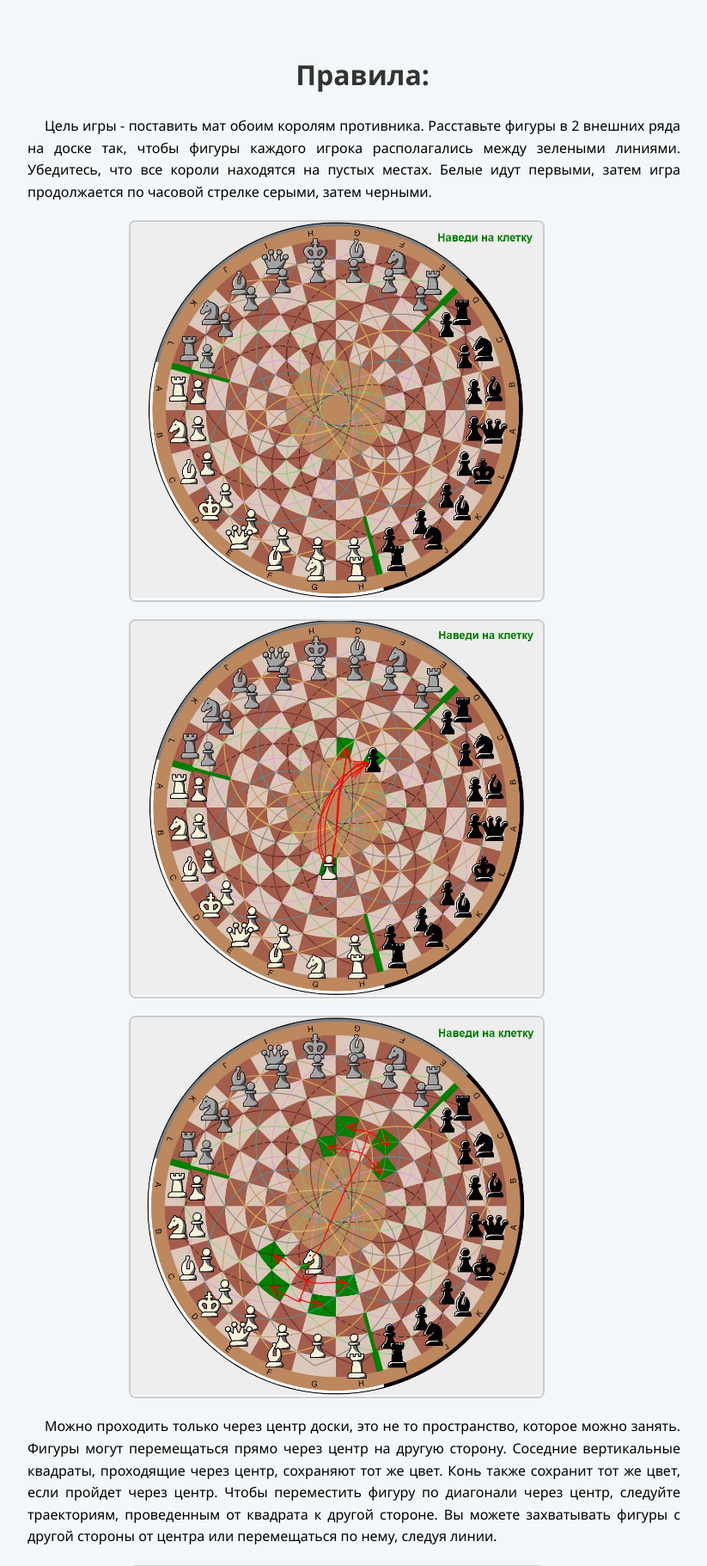
After one commit to timoncraus/Round3ManChess, a Django app: page /rules/ in a window 1280 px wide. The commit adds this page. Shown: the top 1821 px of the page at 86% size, without its empty margins (248-1071 px from the left). Run offline with Django 4.2, Linux system fonts and the light colour scheme.

Commit message:
Окно "О программе" и вкладка "Правила игры"

```diff
--- a/chessfor3/chessfor3/urls.py
+++ b/chessfor3/chessfor3/urls.py
@@ -11,6 +11,7 @@ urlpatterns = [
     path('game/<int:game_id>/', game_room, name='game_room'),
     path('sandbox/', sandbox, name='sandbox'),
     path('sandbox_crazy/', sandbox_crazy, name='sandbox_crazy'),
+    path('rules/', rules, name='rules'),
 
      # Аутентификация
     path('accounts/login/', auth_views.LoginView.as_view(template_name='login.html'), name='login'),
--- a/chessfor3/game/views.py
+++ b/chessfor3/game/views.py
@@ -38,3 +38,6 @@ def sandbox_crazy(request):
     with open(path, encoding='utf-8') as f:
         initial_state = json.load(f)
     return render(request, 'game/index.html', {'game_id': 'sandbox-crazy', 'game_state_json': json.dumps(initial_state)})
+
+def rules(request):
+    return render(request, 'rules.html')
--- a/chessfor3/static/css/home.css
+++ b/chessfor3/static/css/home.css
@@ -29,11 +29,11 @@ h1 {
 }
 
 .btn-sandbox {
-  background-color: #D6E54C;
+  background-color: #BAC656;
 }
 
 .btn-sandbox:hover {
-  background-color: #BDC310;
+  background-color: #8B9437;
 }
 
 .btn-sandbox-crazy {
@@ -42,6 +42,16 @@ h1 {
 
 .btn-sandbox-crazy:hover {
   background-color: #944E20;
+}
+
+.btn-rules {
+  border: 4px solid black;
+  color: black;
+  background-color: white;
+}
+
+.btn-rules:hover {
+  background-color: gray;
 }
 
 table {
@@ -86,3 +96,90 @@ tr:hover {
 .btn-watch:hover {
   background-color: #0d8ae2;
 }
+
+.about-btn {
+  position: absolute;
+  top: 10px;
+  left: 10px;
+  background-color: #333;
+  color: #fff;
+  border: none;
+  padding: 12px 24px;
+  border-radius: 6px;
+  font-size: 20px;
+  cursor: pointer;
+  transition: background-color 0.3s ease;
+}
+
+.about-btn:hover {
+  background-color: #555;
+}
+
+.modal {
+  display: none; /* Скрыто по умолчанию */
+  position: fixed;
+  z-index: 1000;
+  left: 0;
+  top: 0;
+  width: 100%;
+  height: 100%;
+  overflow: auto;
+  background-color: rgba(0, 0, 0, 0.5);
+  animation: fadeIn 0.3s;
+}
+
+.modal-content {
+  background-color: #fefefe;
+  margin: 10% auto;
+  padding: 20px 30px;
+  border: 1px solid #888;
+  width: 400px;
+  border-radius: 10px;
+  box-shadow: 0 5px 15px rgba(0,0,0,0.3);
+  animation: slideDown 0.3s ease;
+}
+
+.close-btn {
+  color: #aaa;
+  float: right;
+  font-size: 22px;
+  font-weight: bold;
+  cursor: pointer;
+}
+
+.close-btn:hover {
+  color: #000;
+}
+
+@keyframes slideDown {
+  from { transform: translateY(-50px); opacity: 0; }
+  to { transform: translateY(0); opacity: 1; }
+}
+
+@keyframes fadeIn {
+  from { opacity: 0; }
+  to { opacity: 1; }
+}
+
+.info {
+  padding-left: 40px;
+  text-indent: 20px;
+  line-height: 1.6;
+  max-width: 800px;
+}
+
+.info-box {
+  max-width: 800px;
+  margin: 0 auto;
+  padding: 20px;
+  text-align: justify;
+}
+
+.info-image {
+  display: block;
+  margin: 20px auto;
+  max-width: 60%;
+  height: auto;
+  border: 2px solid #ccc;
+  border-radius: 8px;
+}
--- /dev/null
+++ b/chessfor3/static/css/rules.css
@@ -0,0 +1,4 @@
+p {
+  padding-left: 40px;
+  text-indent: 20px;
+}
--- /dev/null
+++ b/chessfor3/templates/rules.html
@@ -0,0 +1,67 @@
+{% load static %}
+<!DOCTYPE html>
+<html lang="ru">
+<head>
+  <meta charset="UTF-8">
+  <title>Шахматы на троих — Правила игры</title>
+  <link rel="stylesheet" href="{% static 'css/home.css' %}" />
+</head>
+<body>
+<div class="info-box">
+	<h1 class="info">Правила:</h1>
+	<p class="info">
+		Цель игры - поставить мат обоим королям противника. Расставьте фигуры в 2 внешних ряда на доске так, чтобы фигуры каждого игрока располагались между зелеными линиями. Убедитесь, что все короли находятся на пустых местах. Белые идут первыми, затем игра продолжается по часовой стрелке серыми, затем черными.
+	</p>
+	<img src="{% static 'images/rules1.jpg' %}" alt="Картинка правила круглые шахматы на троих" class="info-image">
+	<img src="{% static 'images/rules11.jpg' %}" alt="Картинка правила круглые шахматы на троих" class="info-image">
+	<img src="{% static 'images/rules12.jpg' %}" alt="Картинка правила круглые шахматы на троих" class="info-image">
+	<p class="info">
+		Можно проходить только через центр доски, это не то пространство, которое можно занять. Фигуры могут перемещаться прямо через центр на другую сторону. Соседние вертикальные квадраты, проходящие через центр, сохраняют тот же цвет. Конь также сохранит тот же цвет, если пройдет через центр. Чтобы переместить фигуру по диагонали через центр, следуйте траекториям, проведенным от квадрата к другой стороне. Вы можете захватывать фигуры с другой стороны от центра или перемещаться по нему, следуя линии.
+	</p>
+	<img src="{% static 'images/rules2.jpg' %}" alt="Картинка правила круглые шахматы на троих" class="info-image">
+	<p class="info">
+		Когда фигура движется по диагональной траектории к внешнему ряду доски, эта фигура не может “завернуть за угол” и продолжить движение 1 ход подряд, она должна дождаться следующего хода, прежде чем сможет продолжить движение по траектории.
+	</p>
+	<img src="{% static 'images/rules3.jpg' %}" alt="Картинка правила круглые шахматы на троих" class="info-image">
+	<img src="{% static 'images/rules4.jpg' %}" alt="Картинка правила круглые шахматы на троих" class="info-image">
+	<img src="{% static 'images/rules6.jpg' %}" alt="Картинка правила круглые шахматы на троих" class="info-image">
+	<img src="{% static 'images/rules7.jpg' %}" alt="Картинка правила круглые шахматы на троих" class="info-image">
+	<p class="info">
+		Фигуры могут перемещаться вертикально по полям и через центр или горизонтально по доске в одном ряду. Перемещая коня по центру, не следуйте траекториям. Всякий раз, когда вы перемещаете коня, он должен переместиться на 2 клетки по вертикали, затем на 1 клетку по горизонтали, или на 1 клетку по вертикали, затем на 2 по горизонтали. Этот порядок перемещения необходим при работе со рвами.
+	</p>
+	<img src="{% static 'images/rules8.jpg' %}" alt="Картинка правила круглые шахматы на троих" class="info-image">
+	<p class="info">
+		Толстые зеленые линии, разделяющие каждую команду на внешнем ряду, называются "РВАМИ". Ни одна фигура не может перемахнуть через ров короля противника, несмотря ни на что. Ни одна фигура не может пересекать ров, ни по горизонтали, ни по диагонали, если только ров не “Перекинут”. Фигура может на мгновение преодолеть ров, если ее перемещение через ров не приводит к захвату фигуры или не ставит под контроль короля противника. Но если игрок выбывает, то оба его рва навсегда закрываются для всех фигур. Кроме того, как только активный игрок освобождает внешний ряд от всех своих фигур, даже если позже он возвращает их обратно, его рвы также постоянно перекрываются.
+	</p>
+	<img src="{% static 'images/rules9.jpg' %}" alt="Картинка правила круглые шахматы на троих" class="info-image">
+	<p class="info">
+		Если любая из конфигураций хода КОНЯ переносит его горизонтально через ров без того, чтобы этот конь мог перекинуть мост через ров, то этот ход является незаконным и не может быть выполнен.
+	</p>
+	<img src="{% static 'images/rules10.jpg' %}" alt="Картинка правила круглые шахматы на троих" class="info-image">
+	<p class="info">
+		Более тонкие зеленые линии над рвами, которые тянутся на 2 поля, называются “РУЧЬЯМИ”. Пешки не могут переходить через ручей на своей стороне доски. Сначала они должны продвинуться до места за пределами поля, в 4-м ряду с внешней стороны, прежде чем они смогут совершить захват в этом направлении. Как только пешка пересекает центр, она больше не видит поля.
+	</p>
+	<p class="info">
+		Статус "ШАХ И МАТ" для команды не устанавливается до тех пор, пока не настанет ее очередь, если только ее король не будет взят в плен.
+		Если позиция короля настолько неудачна, что ход следующей команды создает ШАХ со стороны следующей команды, то следующая команда может захватить этого короля, если пожелает. Если они это сделают, то считается, что им поставлен мат.
+	</p>
+	<img src="{% static 'images/rules5.jpg' %}" alt="Картинка правила круглые шахматы на троих" class="info-image">
+	<p class="info">
+		Когда игроку ставят мат, он выбывает из игры, но все его фигуры остаются на доске. Эти фигуры не двигаются, они не могут поставить шах королю, и вы не можете пропустить через них фигуру. Если вы хотите занять место с фигурой выбывшего игрока, то вы должны захватить эту фигуру.
+	</p>
+	<p class="info">
+		Если игрок не может сделать допустимый ход, что называется патовой ситуацией, и 3 игрока все еще находятся в игре, то этот игрок считается проигравшим и выбывает из игры. Если во время патовой ситуации осталось только 2 игрока, то игра заканчивается вничью.
+	</p>
+
+	<p class="info">
+		В противном случае игра продолжается до тех пор, пока не останется только один игрок, и тогда этот игрок становится победителем. Кроме того, если вы поставите мат обоим соперникам одновременно, то выиграете вы.
+	</p>
+
+	<p class="info">
+		Источник:
+		<a href="https://www.youtube.com/watch?v=_LwSsqFrlvQ&ab_channel=TripleSGames">
+			https://www.youtube.com/watch?v=_LwSsqFrlvQ&ab_channel=TripleSGames
+		</a>
+	</p>
+</div>
+</body>
```
Also changed, not shown: chessfor3/templates/home.html (+28 -1 lines), chessfor3/static/images/rules1.JPG (added), chessfor3/static/images/rules10.JPG (added), chessfor3/static/images/rules11.JPG (added), chessfor3/static/images/rules12.JPG (added), chessfor3/static/images/rules2.JPG (added), chessfor3/static/images/rules3.JPG (added), chessfor3/static/images/rules4.JPG (added), chessfor3/static/images/rules5.JPG (added), chessfor3/static/images/rules6.JPG (added), chessfor3/static/images/rules7.JPG (added), chessfor3/static/images/rules8.JPG (added), chessfor3/static/images/rules9.JPG (added).
